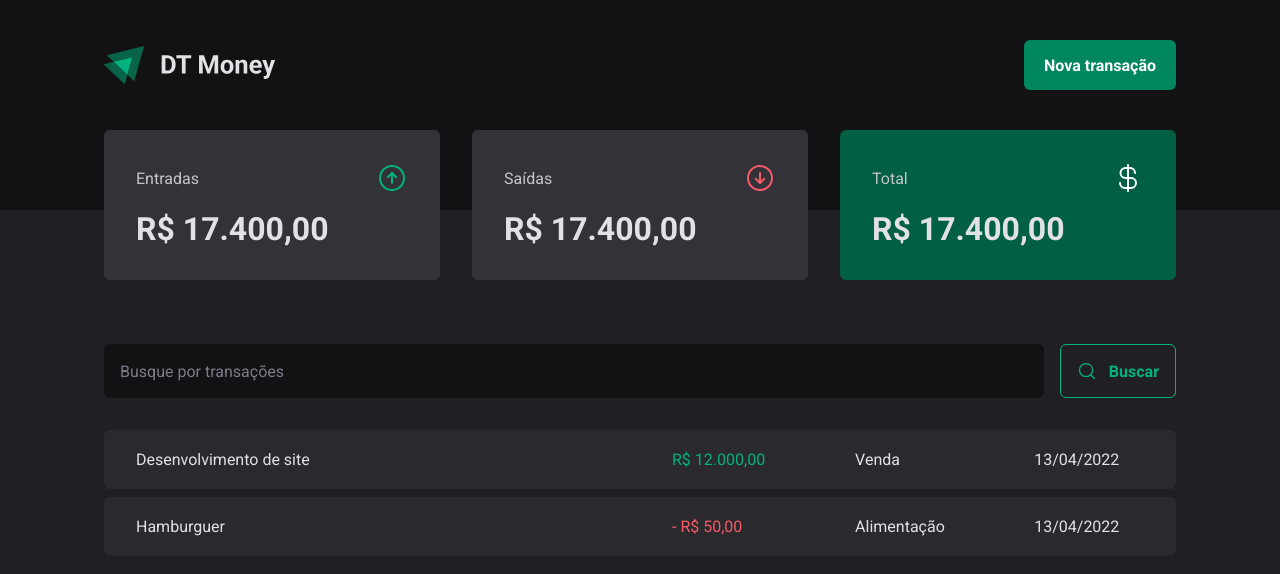
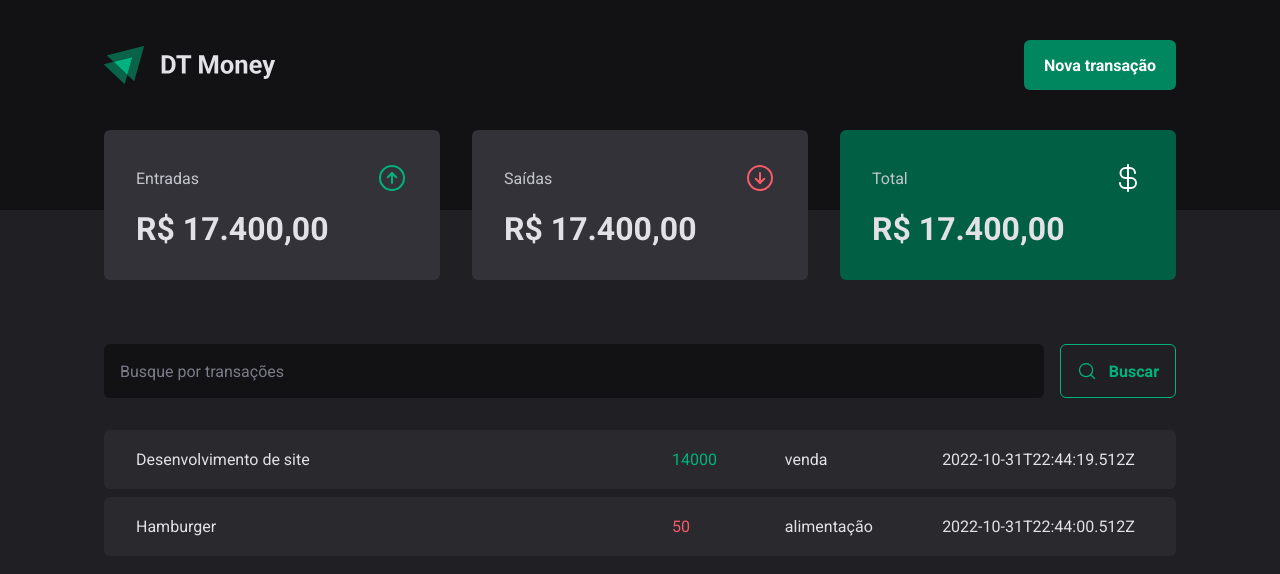
Before and after one commit to Vander-Reis/dt-money, a React (Vite) app: page / in a window 1280 px wide. Shown: the top 574 px of the page. Built offline with nearby package versions, Linux system fonts and the light colour scheme; data requests are answered from the project's data file.

Commit message:
Criando contexto de transações

```diff
--- a/src/App.tsx
+++ b/src/App.tsx
@@ -2,12 +2,15 @@
 import { defaultTheme } from './styles/themes/default'
 import { GlobalStyle } from './styles/global'
 import { Transactions } from './pages/Transactions/index'
+import { TransactionsProvider } from './context/TransactionsContext'
 
 export function App() {
   return (
     <ThemeProvider theme={defaultTheme}>
       <GlobalStyle />
-      <Transactions />
+      <TransactionsProvider>
+        <Transactions />
+      </TransactionsProvider>
     </ThemeProvider>
   )
 }
--- a/src/components/Summary/index.tsx
+++ b/src/components/Summary/index.tsx
@@ -1,7 +1,11 @@
 import { SummaryCard, SummaryContainer } from './styles'
 import { ArrowCircleUp, ArrowCircleDown, CurrencyDollar } from 'phosphor-react'
+import { useContext } from 'react'
+import { TransactionsContext } from '../../context/TransactionsContext'
 
 export function Summary() {
+  const { transactions } = useContext(TransactionsContext)
+
   return (
     <SummaryContainer>
       <SummaryCard>
--- /dev/null
+++ b/src/context/TransactionsContext.tsx
@@ -0,0 +1,40 @@
+import { createContext, ReactNode, useState, useEffect } from 'react'
+
+interface Transaction {
+  id: number
+  description: string
+  type: 'income' | 'outcome'
+  price: number
+  category: string
+  createdAt: string
+}
+
+interface TransactionsContextType {
+  transactions: Transaction[]
+}
+
+interface TransactionProvaiderProps {
+  children: ReactNode
+}
+
+export const TransactionsContext = createContext({} as TransactionsContextType)
+
+export function TransactionsProvider({ children }: TransactionProvaiderProps) {
+  const [transactions, setTransactions] = useState<Transaction[]>([])
+
+  async function loadTransaction() {
+    const response = await fetch('http://localhost:3333/transactions')
+    const data = await response.json()
+
+    setTransactions(data)
+  }
+
+  useEffect(() => {
+    loadTransaction()
+  }, [])
+  return (
+    <TransactionsContext.Provider value={{ transactions }}>
+      {children}
+    </TransactionsContext.Provider>
+  )
+}
--- a/src/pages/Transactions/index.tsx
+++ b/src/pages/Transactions/index.tsx
@@ -1,12 +1,16 @@
+import { useContext } from 'react'
 import { Header } from '../../components/Header'
 import { Summary } from '../../components/Summary'
 import { SearchForm } from './components/SearchForm'
+import { TransactionsContext } from '../../context/TransactionsContext'
 import {
   TransactionsContainer,
   TransactionsTable,
   PriceHighLight,
 } from './styles'
+
 export function Transactions() {
+  const { transactions } = useContext(TransactionsContext)
   return (
     <div>
       <Header />
@@ -16,23 +20,20 @@
         <SearchForm />
         <TransactionsTable>
           <tbody>
-            <tr>
-              <td width="50%">Desenvolvimento de site</td>
-              <td>
-                <PriceHighLight variant="income">R$ 12.000,00</PriceHighLight>
-              </td>
-              <td>Venda</td>
-              <td>13/04/2022</td>
-            </tr>
-
-            <tr>
-              <td width="50%">Hamburguer</td>
-              <td>
-                <PriceHighLight variant="outcome">- R$ 50,00</PriceHighLight>
-              </td>
-              <td>Alimentação</td>
-              <td>13/04/2022</td>
-            </tr>
+            {transactions.map((transaction) => {
+              return (
+                <tr key={transaction.id}>
+                  <td width="50%">{transaction.description}</td>
+                  <td>
+                    <PriceHighLight variant={transaction.type}>
+                      {transaction.price}
+                    </PriceHighLight>
+                  </td>
+                  <td>{transaction.category}</td>
+                  <td>{transaction.createdAt}</td>
+                </tr>
+              )
+            })}
           </tbody>
         </TransactionsTable>
       </TransactionsContainer>
```
